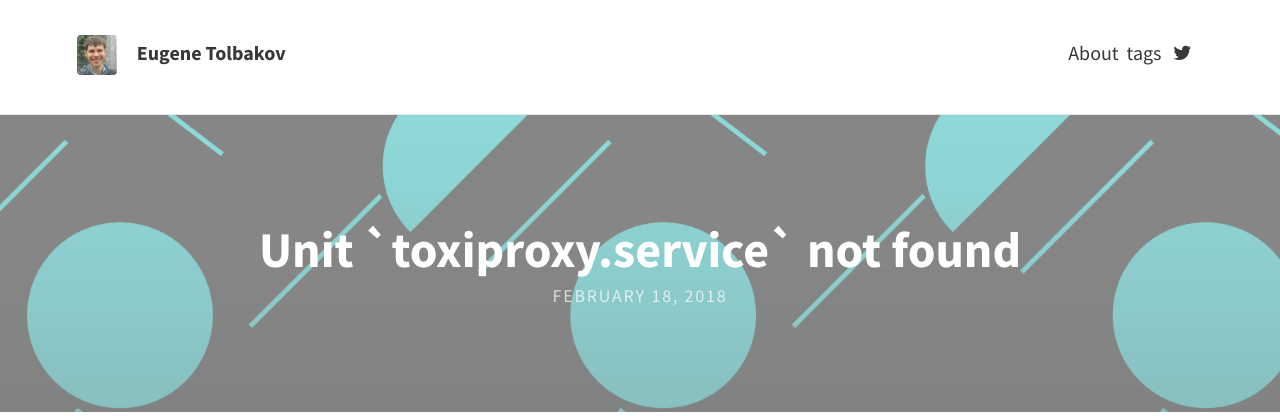
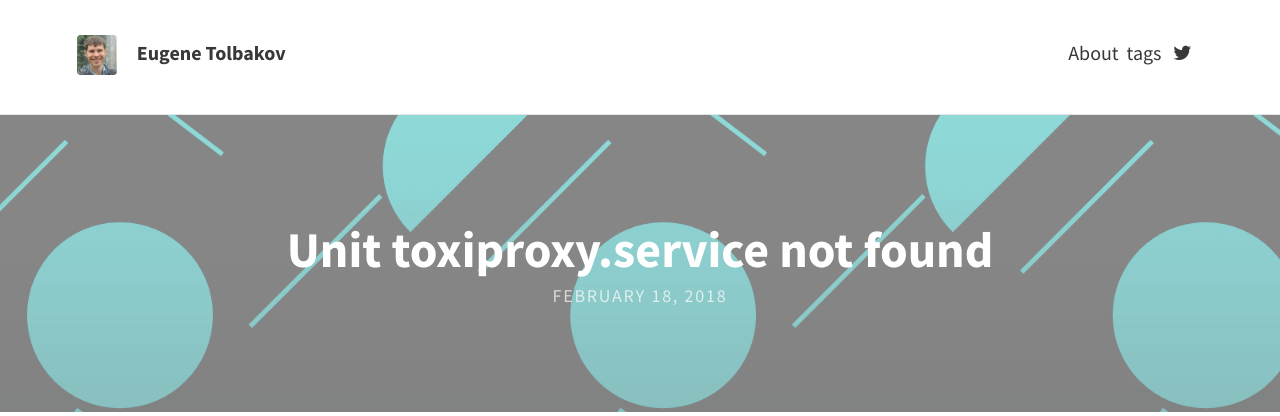
Before and after one commit to etolbakov/etolbakov.github.io, a Jekyll site: the page built from _posts/2018-02-18-toxiproxy-service-not-found.md, in a window 1280 px wide. Shown: the top 416 px of the page. Built offline with Jekyll 4.4.1, drawn with Linux system fonts in a browser that asks for light colours; nearby versions of some CDN libraries.

Commit message:
fix header

```diff
--- a/_posts/2018-02-18-toxiproxy-service-not-found.md
+++ b/_posts/2018-02-18-toxiproxy-service-not-found.md
@@ -1,7 +1,7 @@
 ---
 layout: post
 feature-img: "assets/img/sample_feature_img.png"
-title: Unit `toxiproxy.service` not found
+title: Unit toxiproxy.service not found
 tags: [ubuntu, linux, proxy, toxiproxy]
 ---
 Recently for some tests I had to slow down my mysql docker image. For that I used [Toxiproxy](https://github.com/Shopify/toxiproxy) tool.
```
